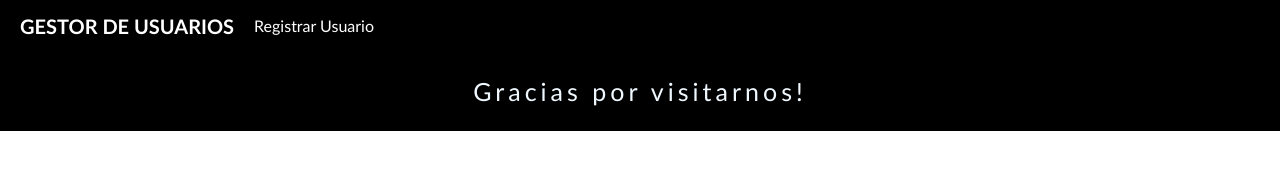
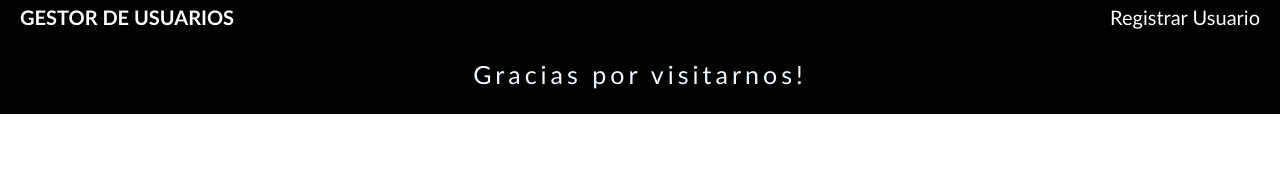
Before and after one commit to emiliasosa/TzuzulCode, a website: page Back end Fundamentals/views/index.html in a window 1280 px wide. Drawn offline with Linux system fonts and the light colour scheme; no server answers.

Commit message:
Update index.html

```diff
--- a/Back end Fundamentals/views/index.html
+++ b/Back end Fundamentals/views/index.html
@@ -11,7 +11,7 @@
     <header></header>
         <nav>
             <h1>GESTOR DE USUARIOS</h1>
-            <p class="reg"><a href="/new">Registrar Usuario</a></p>
+            <p class="registrar"><a href="/new">Registrar Usuario</a></p>
         </nav>
     </header>
     <main id="show">
```
